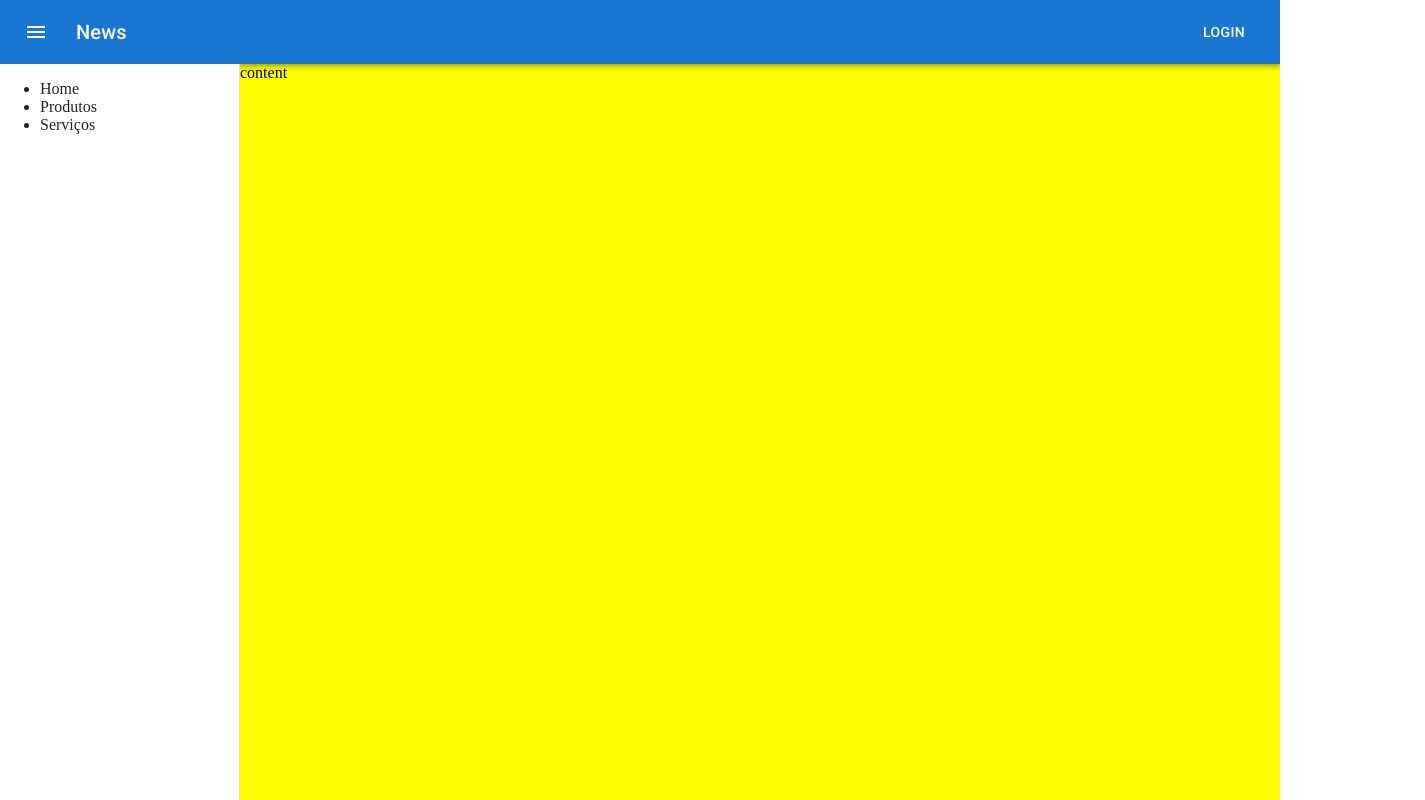
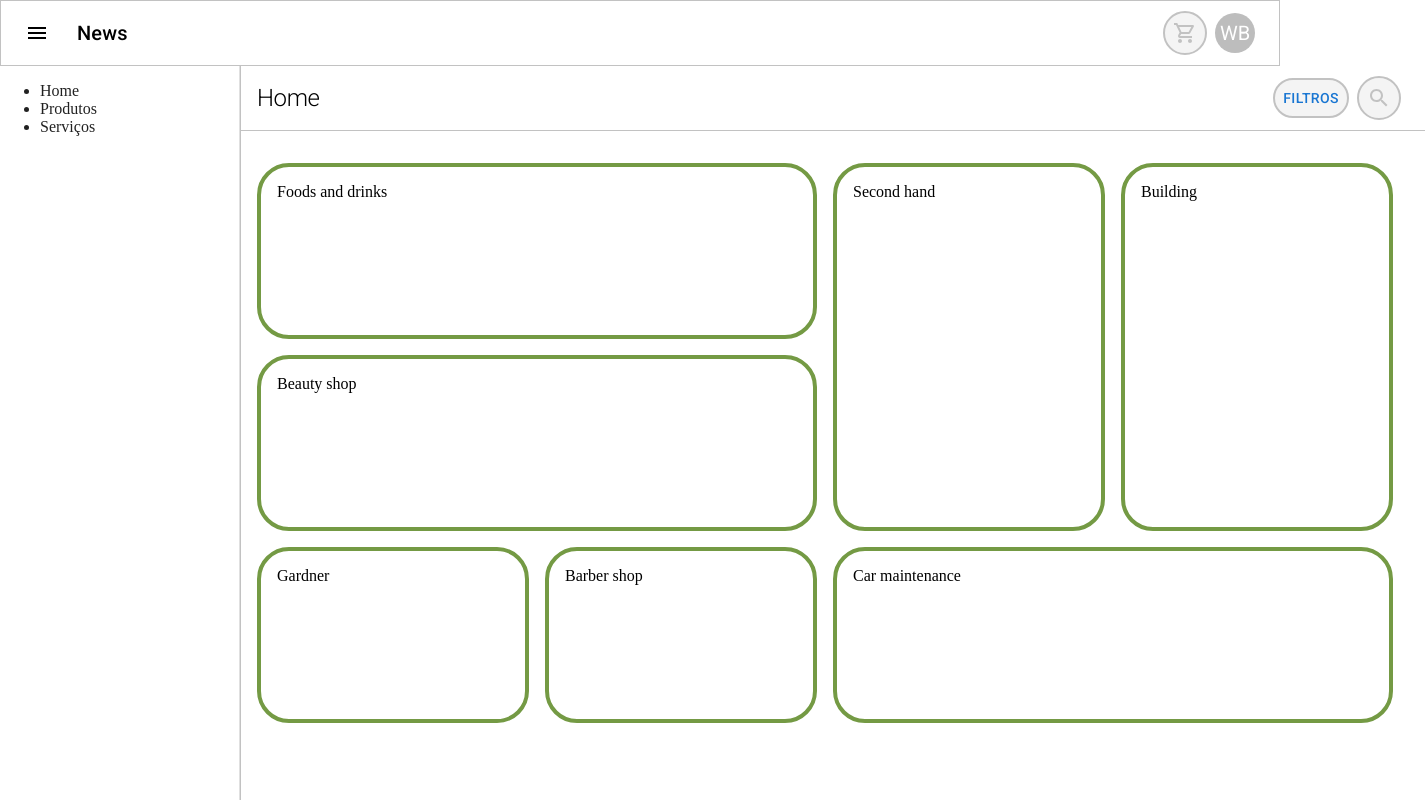
Before and after one commit to wesAlves/comercio_vizinho_react_try_02, a React (Vite) app: page / in a window 1280 px wide. Shown: the top 800 px of the page, 1425 px wide, since content can reach past the window. Built offline with nearby package versions, Linux system fonts and the light colour scheme.

Commit message:
fix grid position

```diff
--- a/src/App.tsx
+++ b/src/App.tsx
@@ -1,19 +1,27 @@
 import React, {useState} from 'react'
-import reactLogo from './assets/react.svg'
-import viteLogo from '/vite.svg'
 import './App.css'
 import {
-    AppBar, Box,
+    AppBar, Avatar, Box,
     Button,
-    Container,
     Drawer,
     IconButton,
-    styled,
     Toolbar,
     Typography,
-    useScrollTrigger
 } from "@mui/material";
 import MenuIcon from "@mui/icons-material/Menu";
+import {SearchOutlined, Shop, ShoppingCart, ShoppingCartOutlined} from "@mui/icons-material";
+
+
+const homeCards = [
+    {"name": "Foods and drinks"},
+    {"name": "Beauty shop"},
+    {"name": "Gardner"},
+    {"name": "Barber shop"},
+    {"name": "Second hand"},
+    {"name": "Building"},
+    {"name": "Car maintenance"}
+]
+
 
 function App() {
 
@@ -28,10 +36,18 @@ function App() {
 
     return (
         <Box sx={{display: "flex", flexDirection: "column", height: "100vh"}}>
-            <AppBar
-                sx={{position: "relative", top: 0, left: 0, right: 0}}
+            <AppBar elevation={0}
+                    sx={{
+                        position: "relative",
+                        top: 0,
+                        left: 0,
+                        right: 0,
+                        background: "white",
+                        dropShadow: "none",
+                        border: "1px solid #c2c2c2"
+                    }}
             >
-                <Toolbar>
+                <Toolbar sx={{color: "black"}}>
                     <IconButton
                         size="large"
                         edge="start"
@@ -45,11 +61,16 @@ function App() {
                     <Typography variant="h6" component="div" sx={{flexGrow: 1}}>
                         News
                     </Typography>
-                    <Button color="inherit">Login</Button>
+                    <IconButton sx={{mr: "8px", border: "2px solid #c2c2c2", background: "#F4F4F4"}}>
+                        <ShoppingCartOutlined sx={{color: "#c2c2c2"}}/>
+                    </IconButton>
+                    <Avatar>
+                        WB
+                    </Avatar>
                 </Toolbar>
             </AppBar>
 
-            <Box style={{position: "relative"}} sx={{display: "flex", height: "100%", background: "#f00"}}>
+            <Box style={{position: "relative"}} sx={{display: "flex", height: "100%"}}>
                 <Drawer
                     sx={{
                         width: drawerWidth,
@@ -59,7 +80,8 @@ function App() {
                         '& .MuiDrawer-paper': {
                             width: drawerWidth,
                             boxSizing: 'border-box',
-                        }
+                        },
+                        borderRight: "1px solid #c2c2c2",
                     }}
                     open={open} variant={"persistent"}
                     PaperProps={{
@@ -77,7 +99,90 @@ function App() {
                     </nav>
                 </Drawer>
 
-                <div style={{width: "100%", flex: 1, background: "yellow"}}>content</div>
+                <Box sx={{width: "100%"}}>
+
+                    <Box sx={{
+                        height: "64px",
+                        borderBottom: "1px solid #c2c2c2",
+                        paddingX: "16px",
+                        display: "flex",
+                        alignItems: "center"
+                    }}>
+                        <Typography variant={"h1"} fontSize={24} sx={{p: "0", m: 0}}>Home</Typography>
+                        <Box sx={{marginLeft: "auto"}}>
+                            <Button sx={{
+                                mr: "8px",
+                                border: "2px solid #c2c2c2",
+                                background: "#F4F4F4",
+                                borderRadius: "32px"
+                            }}>Filtros</Button>
+                            <IconButton sx={{mr: "8px", border: "2px solid #c2c2c2", background: "#F4F4F4"}}>
+                                <SearchOutlined sx={{color: "#c2c2c2"}}/>
+                            </IconButton>
+                        </Box>
+                    </Box>
+
+                    <Box sx={{
+                        padding: "32px 32px 32px 16px",
+                        display: "grid",
+                        gridTemplateRows: "repeat(12, 80px)",
+                        gridTemplateColumns: "repeat(12, 80px)",
+                        gridGap: "16px"
+                    }}>
+
+                        {homeCards.map((card, index) => {
+                            let startingCol = 1;
+                            let spanCol = 3;
+                            let startingRow = index * 2 + 1;
+                            let spanRow = 2;
+
+                            if (index > 3) {
+                                startingCol = 7;
+                                spanCol = 3;
+                                startingRow = (index - 4) * 2 + 1;
+                                spanRow = 4
+                            }
+
+                            if (index <= 1 && index < 3 || index === 6) {
+                                spanCol = 6
+                            }
+
+                            if(index === 3){
+                                startingCol = 4;
+                                startingRow-=2;
+                            }
+
+                            if(index === 5){
+                                startingRow = 1;
+                                startingCol = 10;
+
+                            }
+
+                            if(index === 6){
+                                spanRow = 2;
+                            }
+
+
+
+                            return (
+                                <Box sx={{
+                                    border: "4px solid #749A44",
+                                    width: "100%",
+                                    height: "auto",
+                                    borderRadius: "32px",
+                                    padding: "16px",
+                                    boxSizing: "border-box",
+                                    gridColumn: `${startingCol} / span ${spanCol}`,
+                                    gridRow: `${startingRow} / span ${spanRow}`
+                                }}
+                                     key={card.name}
+                                >{card.name}</Box>
+
+                            )
+                        })}
+                    </Box>
+
+                </Box>
             </Box>
         </Box>
     )
```
